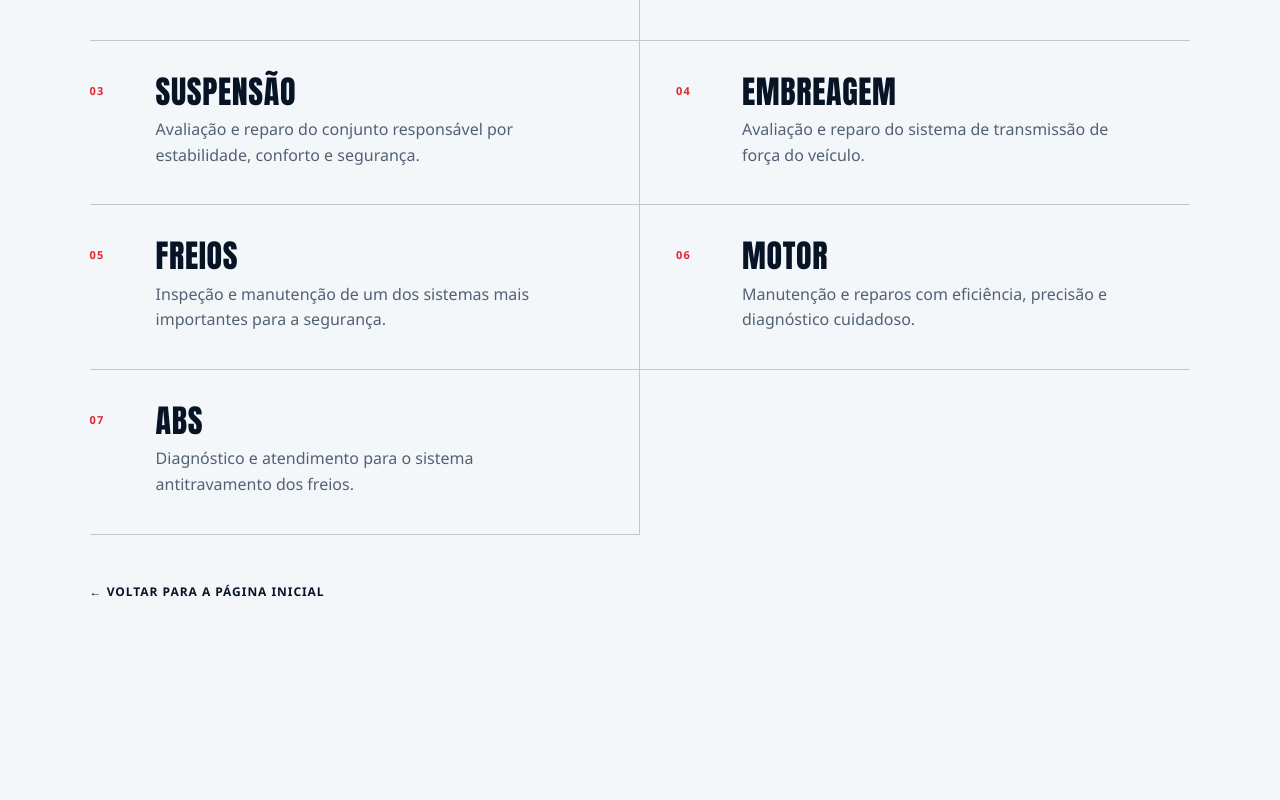
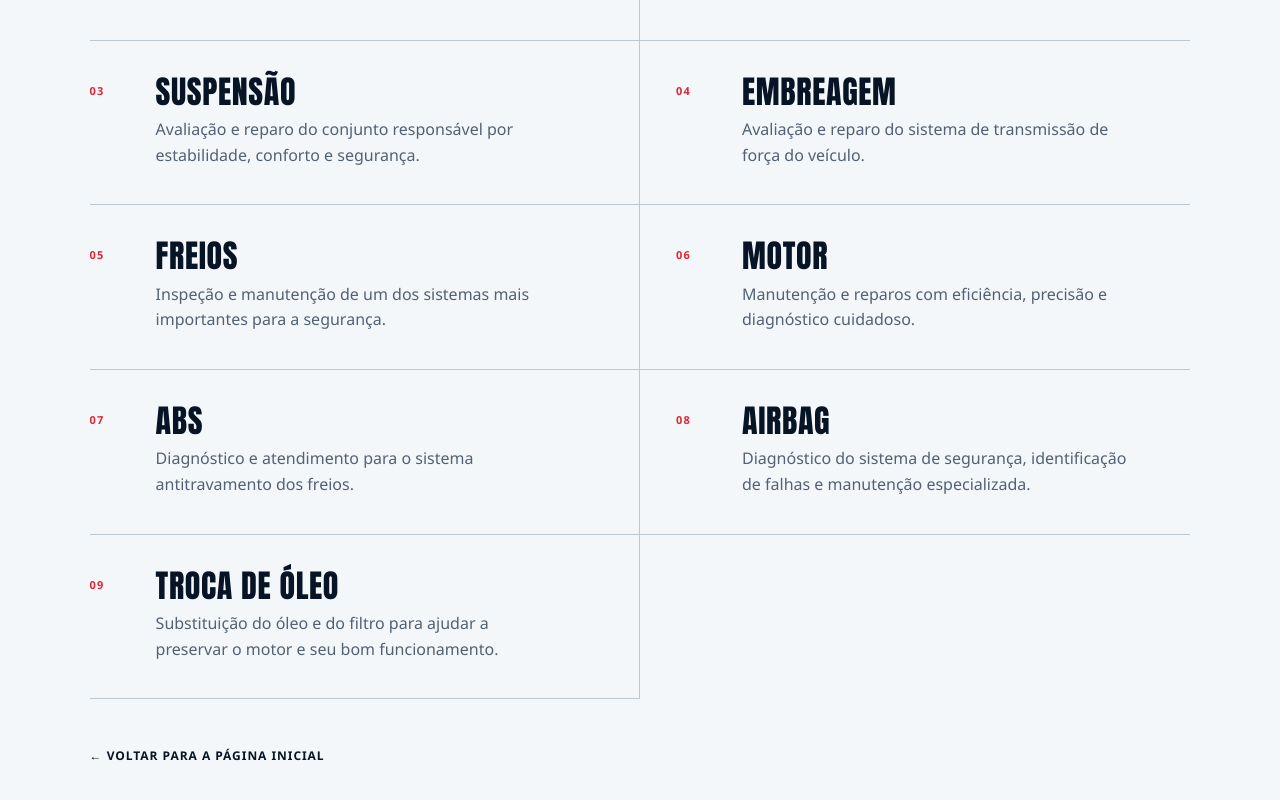
Before and after one commit to mariamatno1-lab/imec-oficina, a Next.js app: page /servicos in a window 1280 px wide. Shown: the part 871-1671 px from the top of the page. Before the commit the page ends 1601 px from the top, so only its background shows below. Built offline with nearby package versions, Linux system fonts and the light colour scheme.

Commit message:
Completa lista de servicos da Imec

```diff
--- a/app/page.tsx
+++ b/app/page.tsx
@@ -4,7 +4,7 @@ import { SiteHeader } from "./components/SiteHeader";
 export const metadata: Metadata = {
   title: "Imec Oficina Mecânica | Nacionais e Importados em Itapevi",
   description:
-    "Mecânica em geral, injeção eletrônica, suspensão, embreagem, freios, motor e ABS em Itapevi.",
+    "Mecânica em geral, injeção eletrônica, suspensão, embreagem, freios, motor, ABS, airbag e troca de óleo em Itapevi.",
 };
 
 const whatsapp = "https://wa.me/5511945221201";
@@ -20,6 +20,8 @@ const services = [
   { name: "Freios", detail: "Cuidado com um dos sistemas mais importantes para a segurança." },
   { name: "Motor", detail: "Manutenção e reparos com eficiência e precisão." },
   { name: "ABS", detail: "Atendimento para o sistema antitravamento dos freios." },
+  { name: "Airbag", detail: "Diagnóstico e manutenção do sistema de segurança do veículo." },
+  { name: "Troca de óleo", detail: "Substituição do óleo e do filtro para preservar o motor." },
 ];
 
 const reviews = [
@@ -113,7 +115,7 @@ export default function Home() {
           <p className="eyebrow light">Sobre a Imec</p>
           <h2>Eficiência e precisão para superar expectativas.</h2>
           <p>
-            A Imec é uma sólida empresa que atua no mercado automotivo na cidade de Itapevi, efetuando serviços de mecânica em geral, como injeção eletrônica, suspensão, embreagem, freios, motor, ABS, entre outros.
+            A Imec é uma sólida empresa que atua no mercado automotivo na cidade de Itapevi, efetuando serviços de mecânica em geral, como injeção eletrônica, suspensão, embreagem, freios, motor, ABS, airbag e troca de óleo.
           </p>
           <p>
             Contamos com uma equipe capacitada para oferecer a nossos clientes a segurança de que seus veículos estão recebendo tratamento adequado.
--- a/app/servicos/page.tsx
+++ b/app/servicos/page.tsx
@@ -18,6 +18,8 @@ const services = [
   { name: "Freios", detail: "Inspeção e manutenção de um dos sistemas mais importantes para a segurança." },
   { name: "Motor", detail: "Manutenção e reparos com eficiência, precisão e diagnóstico cuidadoso." },
   { name: "ABS", detail: "Diagnóstico e atendimento para o sistema antitravamento dos freios." },
+  { name: "Airbag", detail: "Diagnóstico do sistema de segurança, identificação de falhas e manutenção especializada." },
+  { name: "Troca de óleo", detail: "Substituição do óleo e do filtro para ajudar a preservar o motor e seu bom funcionamento." },
 ];
 
 export default function ServicesPage() {
```
